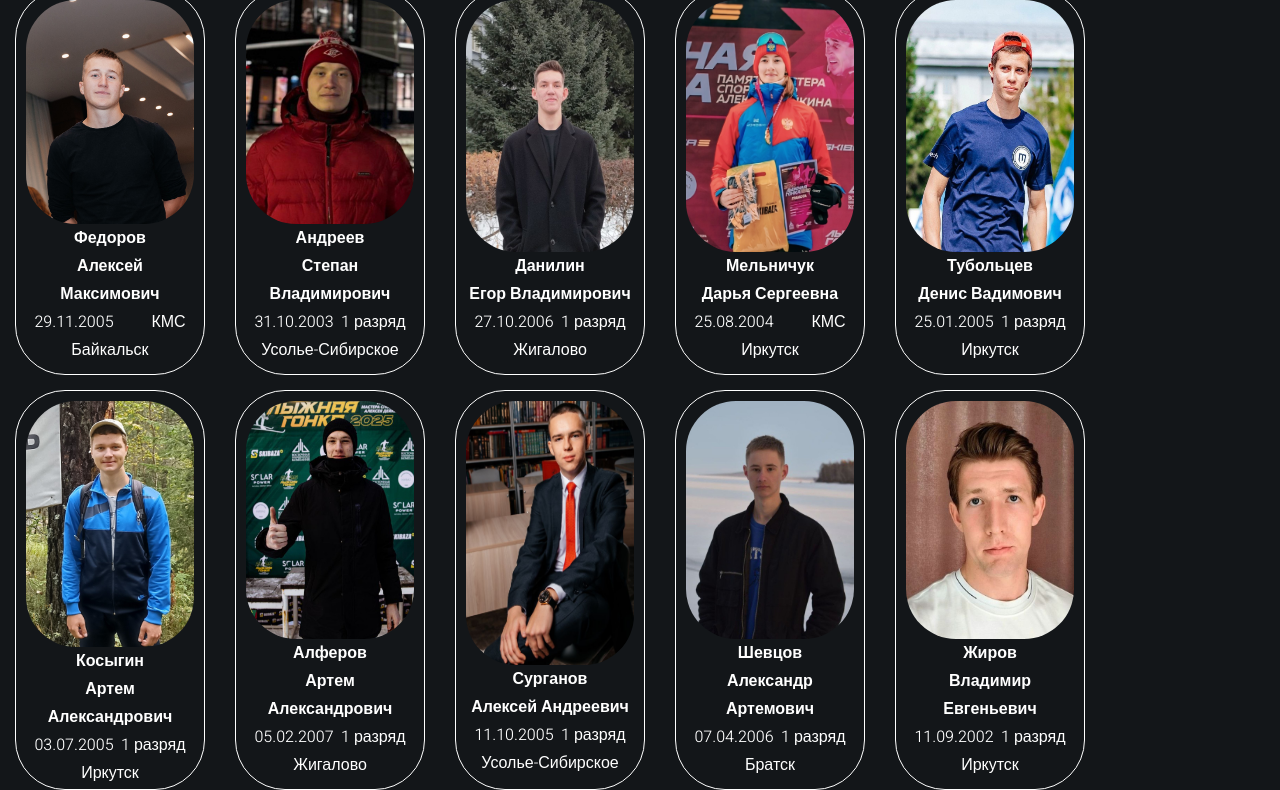
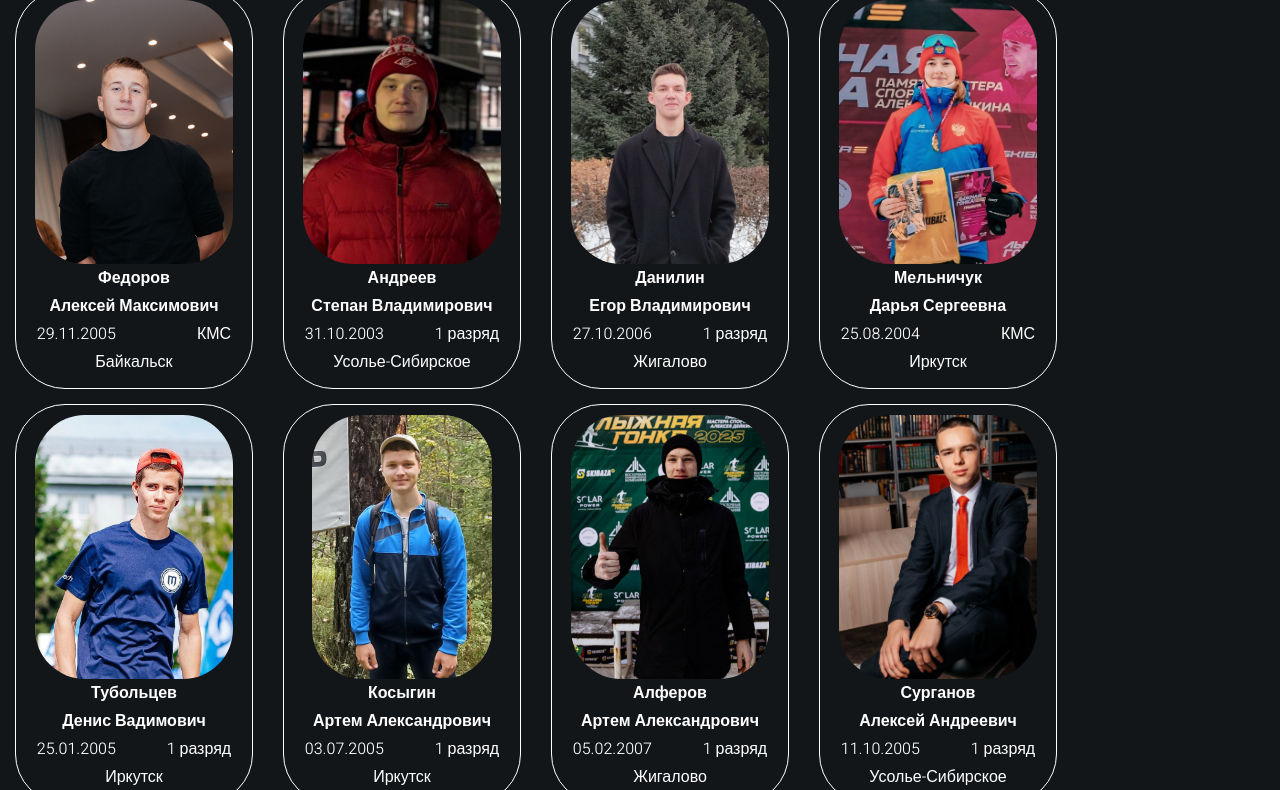
Before and after one commit to Deniska2525/INRTU-ski-site, a plain HTML site: page team.html in a window 1280 px wide. Shown: the part 161-951 px from the top of the page. Drawn offline with Linux system fonts and the light colour scheme.

Commit message:
Update styles.css

```diff
--- a/styles.css
+++ b/styles.css
@@ -342,7 +342,7 @@ h1,h2,h3,h4,h5,h6{
   display: flex;
   flex-direction: column;
   align-items: center;
-  max-width: 190px;
+  max-width: 238px;
   max-height: 400px;
   border: var(--color-light) 1px solid;
   border-radius: 50px;
```
